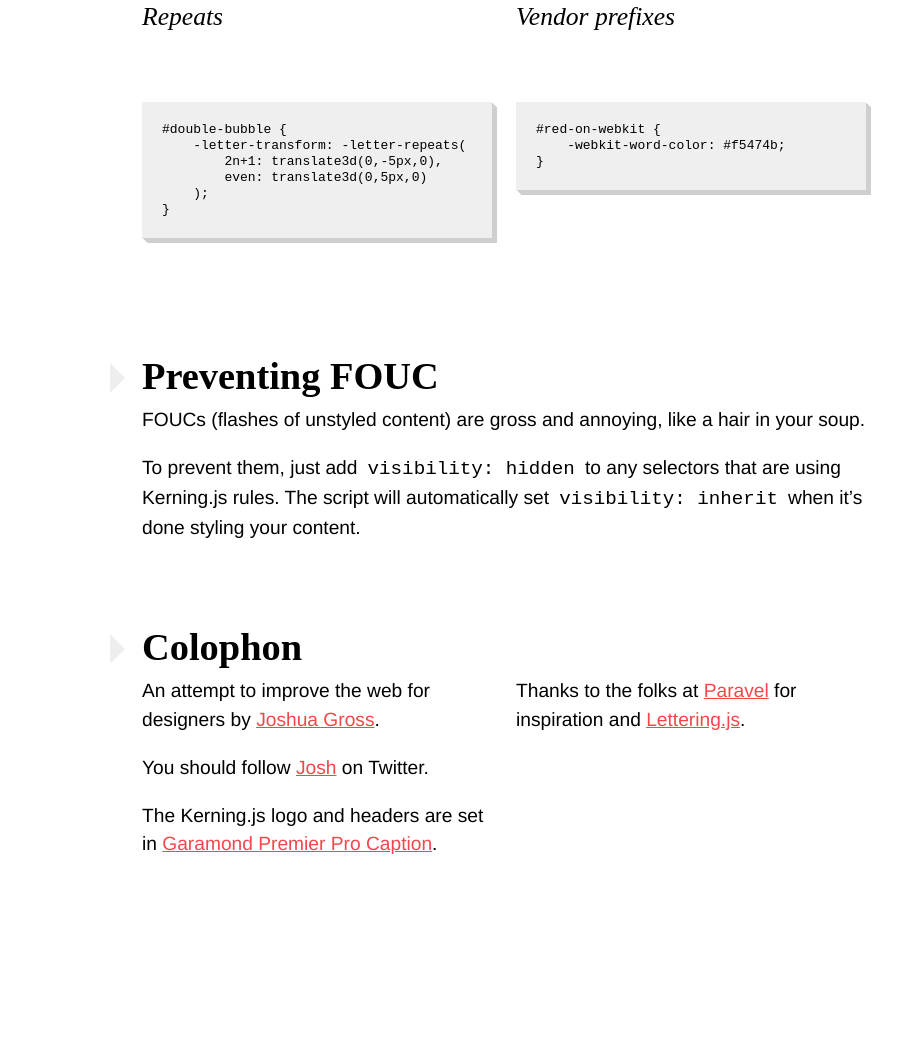
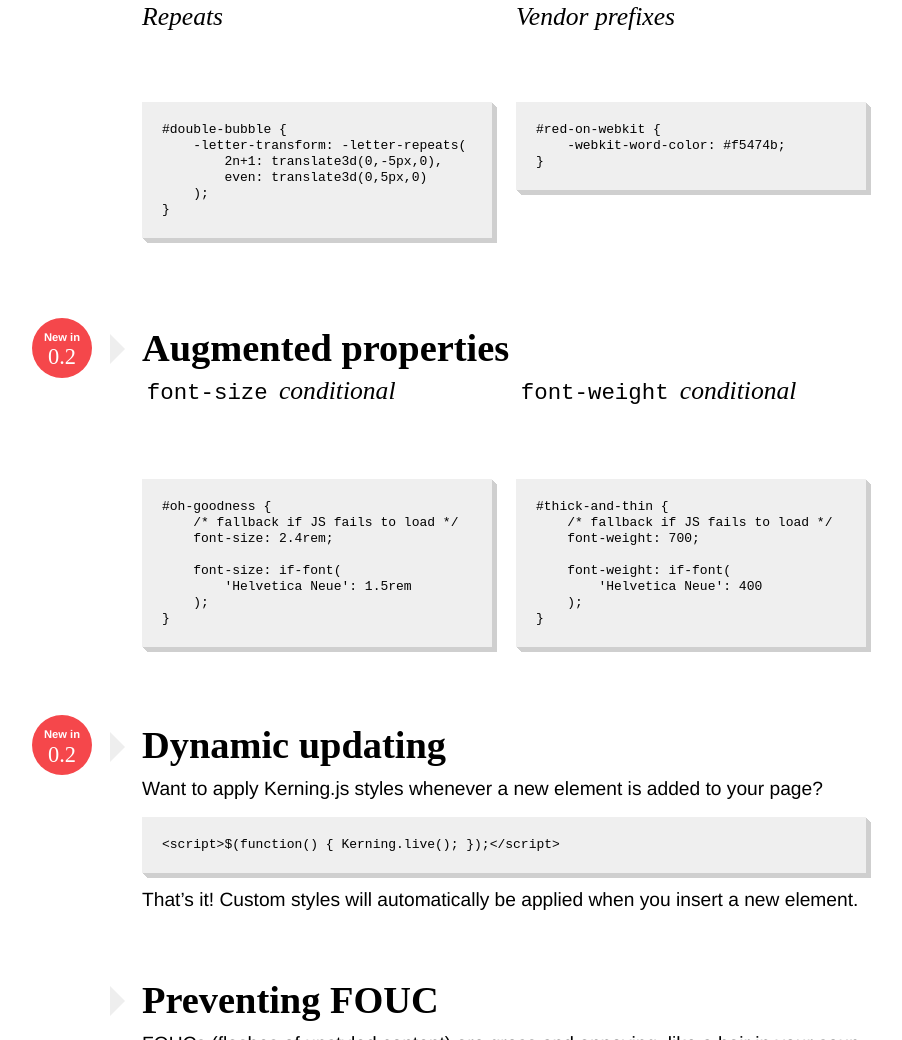
Before and after one commit to endtwist/kerning.js, a plain HTML site: page index.html in a window 1280 px wide. Shown: the part 1760-2800 px from the top of the page, without its empty margins (136-1038 px from the left). Before the commit the page ends 2725 px from the top, so only its background shows below. Drawn offline with nearby package versions, Linux system fonts and the light colour scheme.

Commit message:
Updated documentation for version 0.2

```diff
--- a/index.html
+++ b/index.html
@@ -1,8 +1,8 @@
 <!doctype html>
-<!--[if lt IE 7 ]> <html class="no-js ie6" lang="en"> <![endif]-->
-<!--[if IE 7 ]>    <html class="no-js ie7" lang="en"> <![endif]-->
-<!--[if IE 8 ]>    <html class="no-js ie8" lang="en"> <![endif]-->
-<!--[if (gte IE 9)|!(IE)]><!--> <html class="no-js" lang="en"> <!--<![endif]-->
+<!--[if lt IE 7 ]> <html class="oldie ie6" lang="en"> <![endif]-->
+<!--[if IE 7 ]>    <html class="oldie ie7" lang="en"> <![endif]-->
+<!--[if IE 8 ]>    <html class="oldie ie8" lang="en"> <![endif]-->
+<!--[if (gte IE 9)|!(IE)]><!--> <html lang="en"> <!--<![endif]-->
 <head>
   <meta charset="utf-8">
   <meta http-equiv="X-UA-Compatible" content="IE=edge,chrome=1">
@@ -25,21 +25,35 @@
         font: inherit;
         vertical-align: baseline;
     }
+
     article, aside, details, figcaption, figure,
     footer, header, hgroup, menu, nav, section {
         display: block;
     }
-    body { font: 13px/1.231 "Helvetica Neue", Helvetica, sans-serif; }
 
     html, body {
         background: #fff;
     }
 
-    .clearfix:before, .clearfix:after { content: ""; display: table; }
-    .clearfix:after { clear: both; }
-    .clearfix { zoom: 1; }
+    body {
+        font: 13px/1.231 "Helvetica Neue", Helvetica, sans-serif;
+    }
+
+    .clearfix:before, .clearfix:after {
+        content: "";
+        display: table;
+    }
+
+    .clearfix:after {
+        clear: both;
+    }
+
+    .clearfix {
+        zoom: 1;
+    }
 
     header, section {
+        position: relative;
         width: 724px;
         margin: 0 auto 3.6rem;
     }
@@ -48,7 +62,7 @@
             margin-bottom: 1.8rem;
         }
 
-        #fouc, #colophon {
+        #dynamic-updating, #colophon {
             margin-top: -1.8rem;
         }
 
@@ -73,6 +87,10 @@
             height: 18rem;
         }
 
+            #more-specific .bottom {
+                height: 14.4rem;
+            }
+
     a {
         color: #f5474b;
     }
@@ -84,7 +102,7 @@
         padding: 0 0 1.2rem;
     }
 
-        #getting-started p {
+        #getting-started p, #dynamic-updating p {
             padding: 0;
         }
 
@@ -152,8 +170,45 @@
             border-color: transparent transparent transparent #eee;
         }
 
+            section:hover h3:before {
+                border-left-color: #ddd;
+            }
+
+    h3.new {
+        position: absolute;
+        font: 400 1.4rem/1.4rem garamond-premier-pro-caption,serif;
+        left: -110px;
+        top: -2px;
+        background: #f5474b;
+        color: #fff;
+        padding: 11px 10px 9px;
+        width: 40px;
+        height: 40px;
+        text-align: center;
+        -webkit-border-radius: 200px;
+        -moz-border-radius: 200px;
+        -o-border-radius: 200px;
+        border-radius: 200px;
+        z-index: 2000;
+    }
+
+        h3.new span {
+            display: block;
+            font: 700 0.7rem/1.1rem "Helvetica Neue", Helvetica, sans-serif;
+        }
+
+        h3.new:before {
+            display: none;
+        }
+
     h4 {
         font: italic 1.6rem/1.8rem garamond-premier-pro-caption,serif;
+    }
+
+        h4 code {
+            font-style: normal;
+            font-size: 1.4rem;
+            line-height: 1.8rem;
         }
 
     h5 {
@@ -263,6 +318,30 @@
     #grey-on-mac {
         -mac-word-color: #777;
     }
+
+    #oh-goodness {
+        font-size: 2.4rem;
+
+        font-size: if-font(
+            'Helvetica Neue': 1.5rem
+        );
+    }
+
+        .demo-off#oh-goodness {
+            font-size: 2.4rem !important;
+        }
+
+    #thick-and-thin {
+        font-weight: 700;
+
+        font-weight: if-font(
+            'Helvetica Neue': 400
+        );
+    }
+
+        .demo-off#thick-and-thin {
+            font-weight: 700 !important;
+        }
   </style>
   <script type="text/javascript" src="http://use.typekit.com/nfd4dzs.js"></script>
   <script type="text/javascript">try{Typekit.load();}catch(e){}</script>
@@ -355,8 +434,8 @@
     font-family: 'FakeFont',
                  Helvetica Neue,
                  sans-serif;
-    -word-color: -word-if-font(
-        'Helvetica Neue': #000 #ff0000
+    -word-color: if-font(
+        'Helvetica Neue': #000 #f5474b
     );
 }
 </pre>
@@ -375,7 +454,7 @@
 </pre>
     </article>
 
-    <article class="left-column">
+    <article class="left-column bottom">
       <h4>Repeats</h4>
       <h5 id="double-bubble">Double bubble.</h5>
       <pre>
@@ -388,7 +467,7 @@
 </pre>
     </article>
 
-    <article class="right-column">
+    <article class="right-column bottom">
       <h4>Vendor prefixes</h4>
       <h5 id="red-on-webkit">Red on WebKit.</h5>
       <pre>
@@ -397,6 +476,49 @@
 }
 </pre>
     </article>
+  </section>
+
+  <section id="augmenting" class="clearfix">
+    <h3 class="new"><span>New in</span>0.2</h3>
+    <h3>Augmented properties</h3>
+
+    <article class="left-column">
+      <h4><code>font-size</code> conditional</h4>
+      <h5 id="oh-goodness">Oh, goodness.</h5>
+      <pre>
+#oh-goodness {
+    /* fallback if JS fails to load */
+    font-size: 2.4rem;
+
+    font-size: if-font(
+        'Helvetica Neue': 1.5rem
+    );
+}
+</pre>
+    </article>
+
+    <article class="right-column">
+      <h4><code>font-weight</code> conditional</h4>
+      <h5 id="thick-and-thin">Thick & thin.</h5>
+      <pre>
+#thick-and-thin {
+    /* fallback if JS fails to load */
+    font-weight: 700;
+
+    font-weight: if-font(
+        'Helvetica Neue': 400
+    );
+}
+</pre>
+    </article>
+  </section>
+
+  <section id="dynamic-updating">
+    <h3 class="new"><span>New in</span>0.2</h3>
+    <h3>Dynamic updating</h3>
+    <p>Want to apply Kerning.js styles whenever a new element is added to your page?</p>
+    <pre>&lt;script&gt;$(function() { Kerning.live(); });&lt;/script&gt;</pre>
+    <p>That&rsquo;s it! Custom styles will automatically be applied when you insert a new element.</p>
   </section>
 
   <section id="fouc" class="clearfix">
```
Lines whose indentation alone changed are shown as unchanged.
